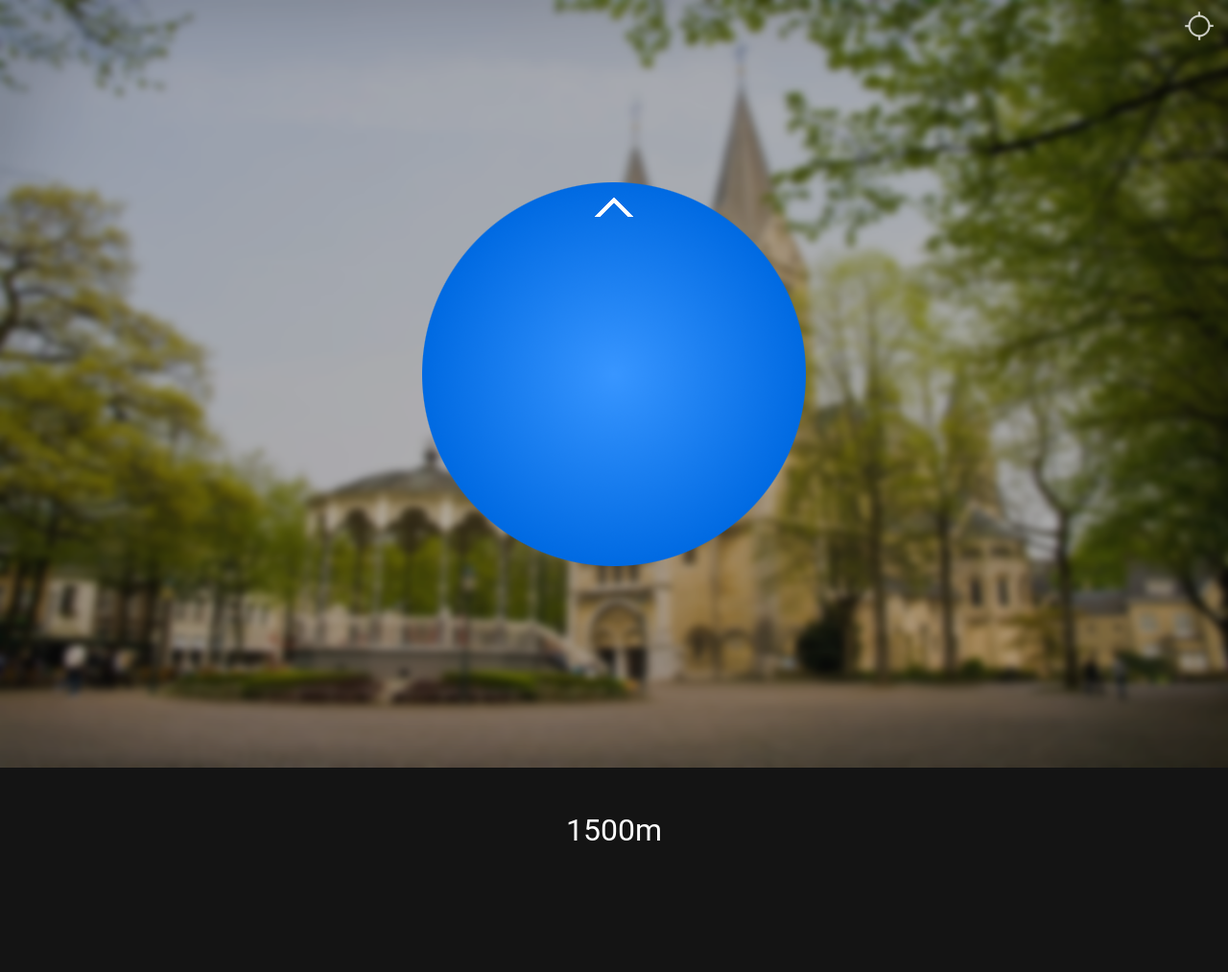
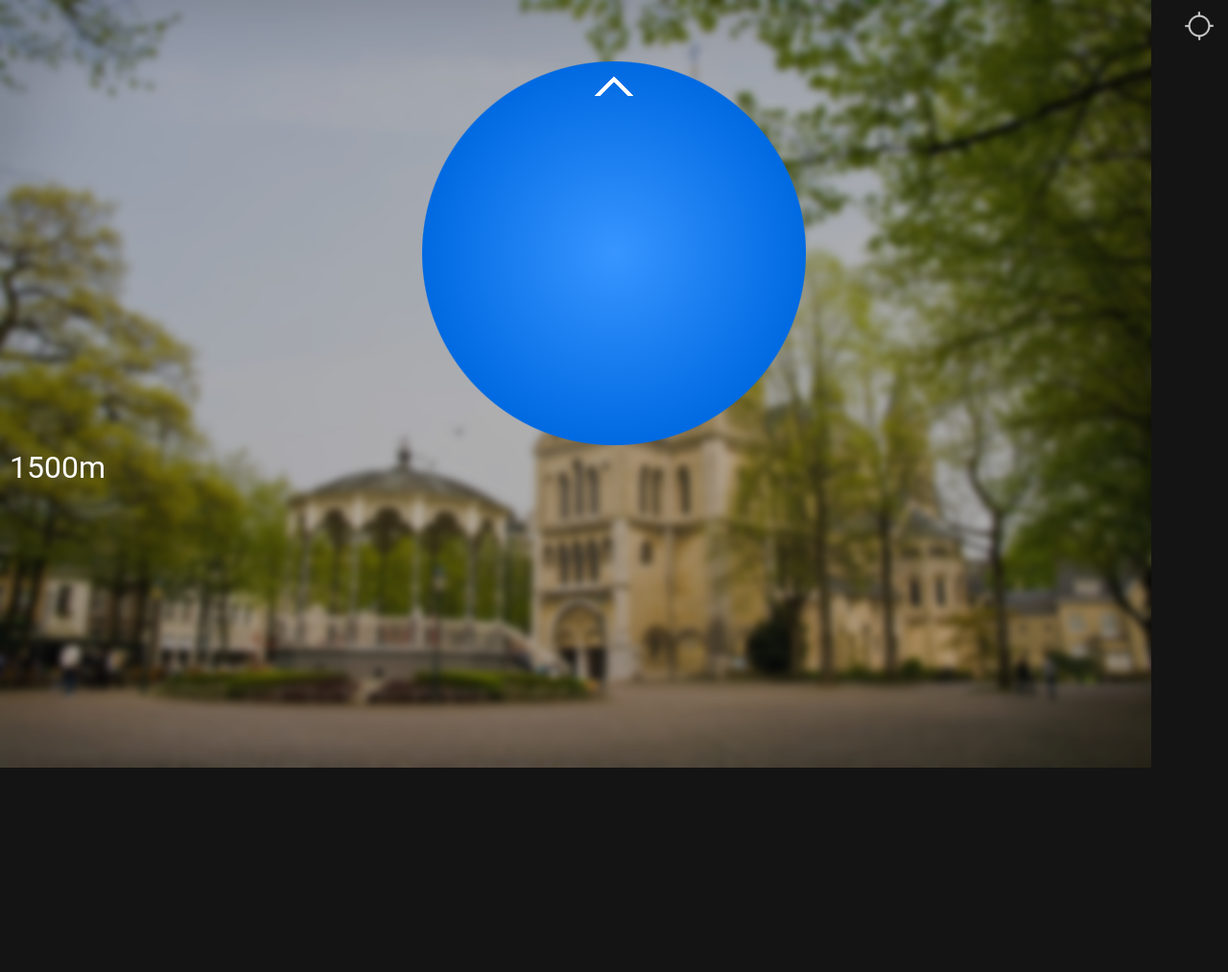
Before and after one commit to AaronSaam/McYars, a plain HTML site: page www/index.html in a window 1280 px wide. Shown: the whole page at 96% size. After the commit the page ends 800 px from the top, so only its background shows below. Drawn offline with Linux system fonts and the light colour scheme.

Commit message:
Layouttest #3
CSS aangepast

```diff
--- a/www/css/style.css
+++ b/www/css/style.css
@@ -8,14 +8,13 @@ body{
 }
 
 #achtergrond {
+	position: fixed;
 	z-index: 0;
-	position: fixed;
+	opacity: 0.7;
+
+
 	height: 100%;
 	width: auto;
-	min-width: 100%;
-	min-height: 100%;
-	overflow: hidden;
-	opacity: 0.7;
 }
 
 #actionbar {
@@ -36,33 +35,23 @@ body{
 }
 
 .kompasbox {
-	padding: 5% 0;
 	position: relative;
+	width: 100% - 20px;
+	text-align: center;
 	padding: 10px;
-
-	width: inherit;
-	max-width: inherit;
 	height: auto;
-
-	text-align: center;
 }
 
-
 #kompas {
-	padding: 10% 0;
 	width: 100%;
-	max-width: 100%;
+	max-width: 400px;
 	height: auto;
-	max-height: 100%;
-	width: auto;
-	z-index: 0;
 }
 
 #afstand {
-	position: relative;
-	padding: 10% 0;
-	height: 100%;
-	z-index: 1;
+	position: absolute;
+	margin-left: auto;
+	margin-right: auto;
 	color: white;
 	font-family: Roboto, Helvetica, Arial, sans-serif;
 	font-size: 32px;
--- a/www/index.html
+++ b/www/index.html
@@ -19,9 +19,8 @@
 
     <div class="kompasbox">
   <img id="kompas" src="img/KompasWandelen.png">
-  <div class="kompasbox" id="afstand">1500m</div>
-  </div></div>
-
+  <div id="afstand">1500m</div>
+  </div>
 
 </body>
 </html>
```
